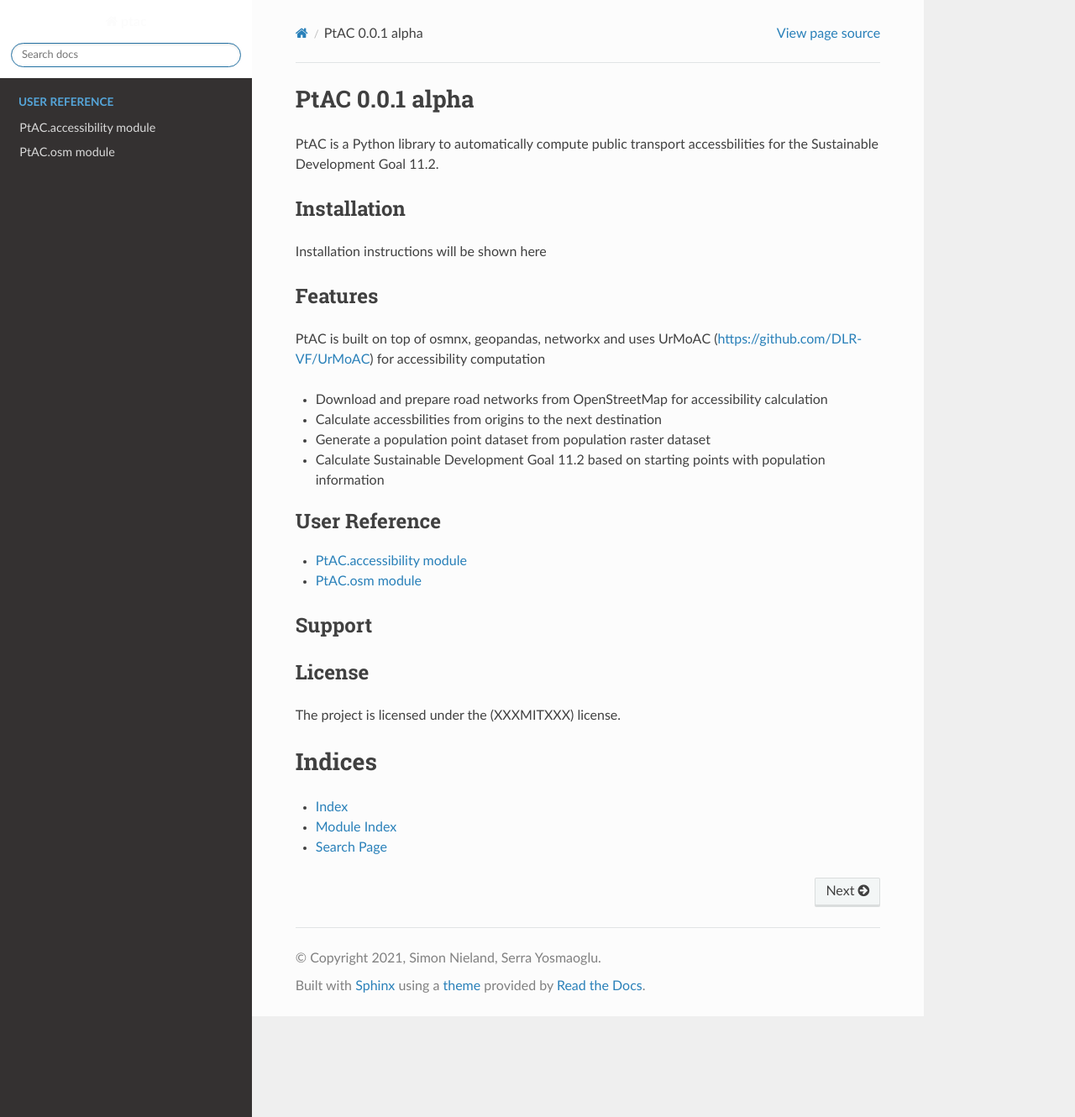
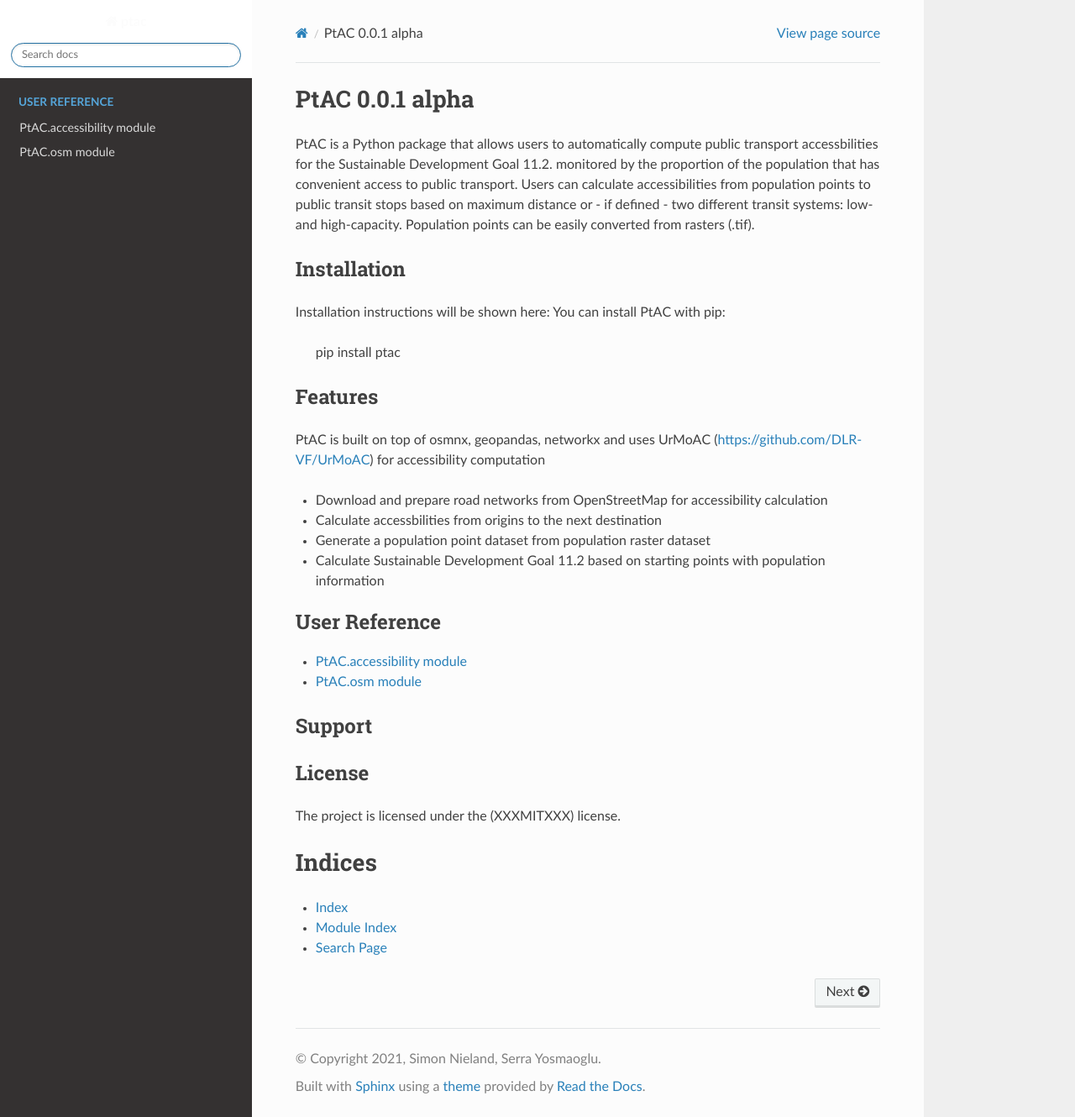
Before and after one commit to DLR-VF/PtAC, a Sphinx documentation site: the page built from docs/source/index.rst, in a window 1280 px wide and 1330 px high. Shown: the whole window at 84% size. Built offline with Sphinx 7.4.7 and the Read the Docs theme 2.0.0, drawn with Linux system fonts in a browser that asks for light colours.

Commit message:
created README.md markdown by converting index.rst (reStructuredText)

```diff
--- a/docs/source/index.rst
+++ b/docs/source/index.rst
@@ -6,12 +6,23 @@
 PtAC 0.0.1 alpha
 ================================
 
-PtAC is a Python library to automatically compute public transport accessbilities for the Sustainable Development Goal 11.2.
+PtAC is a Python package that allows users to automatically compute public transport
+accessbilities for the Sustainable Development Goal 11.2. monitored by the proportion
+of the population that has convenient access to public transport.
+Users can calculate accessibilities from population points to public transit stops
+based on maximum distance or - if defined - two different transit systems:
+low- and high-capacity.
+Population points can be easily converted from rasters (.tif).
 
 
 Installation
---------
-Installation instructions will be shown here
+------------
+Installation instructions will be shown here:
+You can install PtAC with pip:
+
+   pip install ptac
+
+
 
 Features
 --------
```
Also changed, not shown: README.md (+32 -13 lines).
